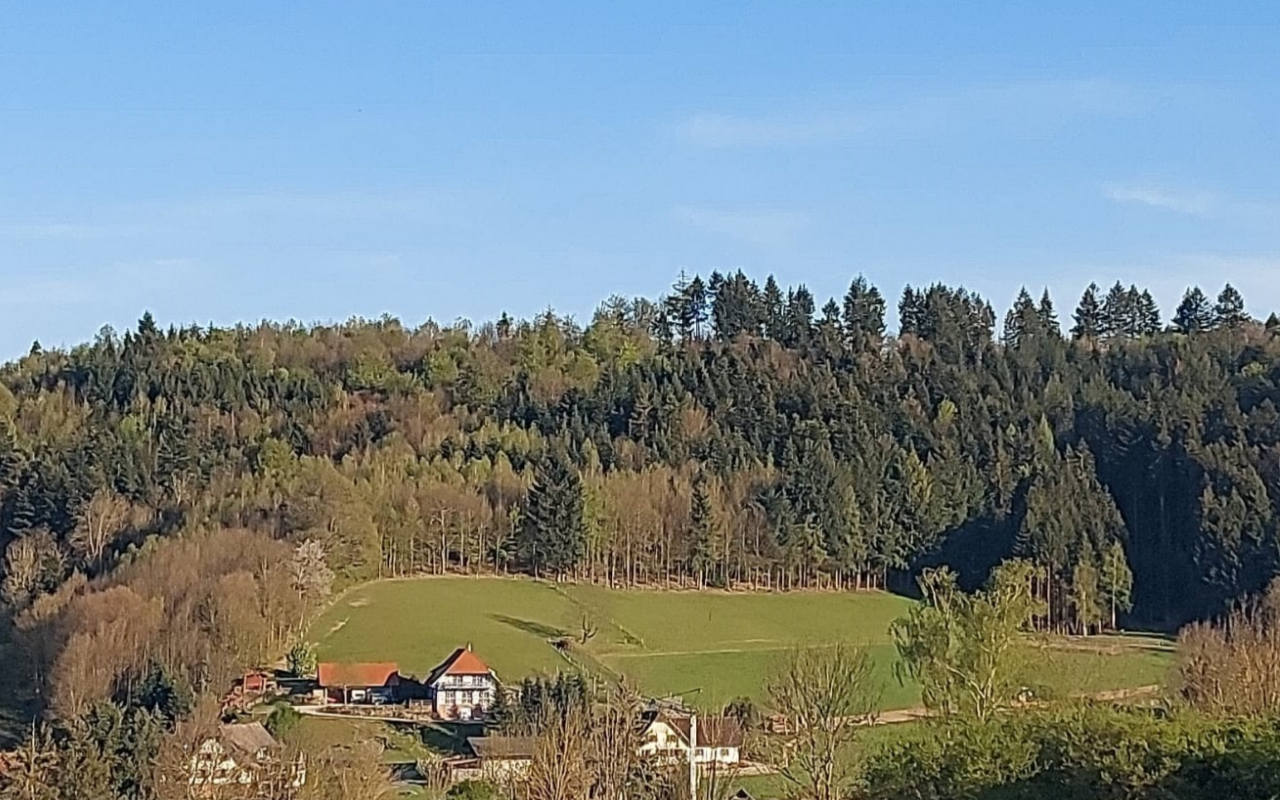
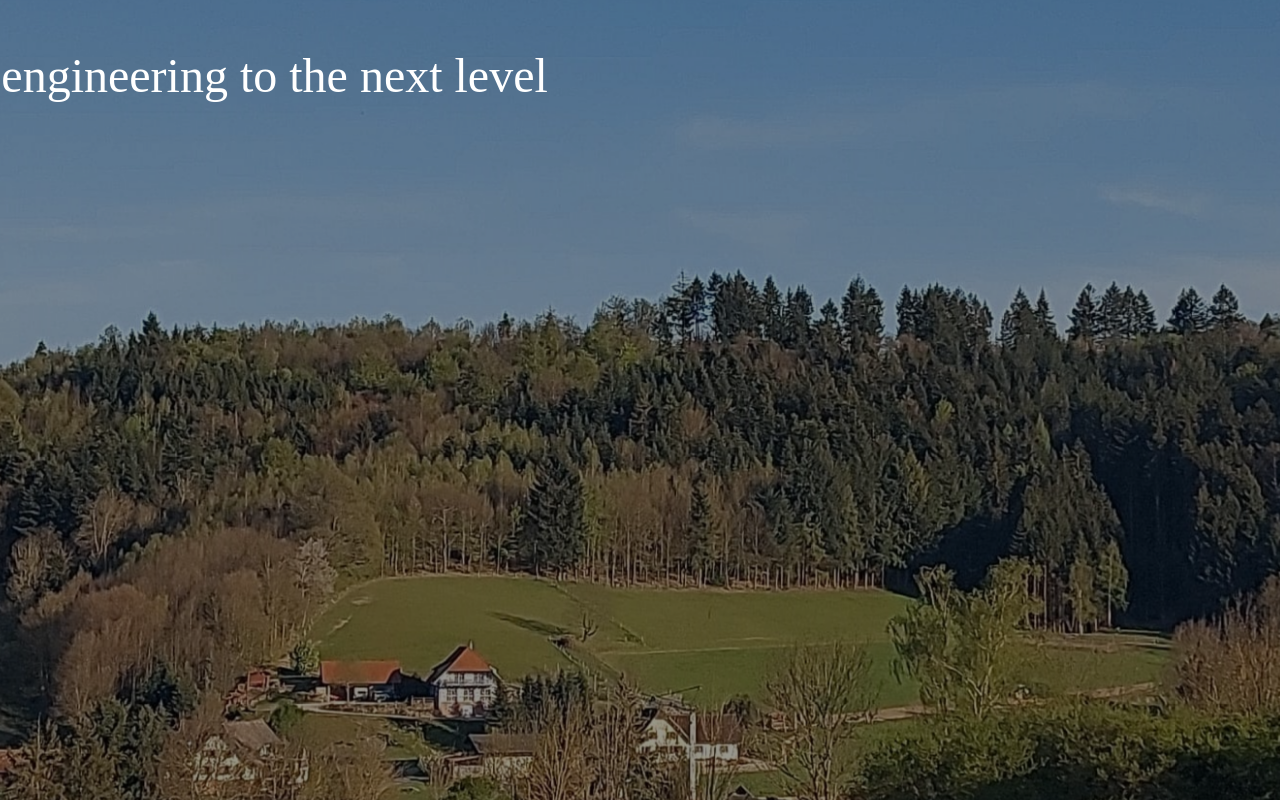
Before and after one commit to ChristianPfaff/myfirstangular, an Angular app: page / in a window 1280 px wide. Built offline with nearby package versions, Linux system fonts and the light colour scheme.

Commit message:
reworked

```diff
--- a/src/app/app.component.html
+++ b/src/app/app.component.html
@@ -1,3 +1,10 @@
 <div class="slideshow-container">
-  <img  class="img-slideshow" src="assets/img/{{images[currentImage]}}" alt="">
+  <img *ngIf ="showImage" class="img-slideshow" src="assets/img/{{images[currentImage]}}" alt="">
 </div>
+
+  <div class="slideshow-container slideshow-overlay">
+    <p>
+      Bring engineering to the next level
+    </p>
+
+  </div>
--- a/src/app/app.component.scss
+++ b/src/app/app.component.scss
@@ -23,3 +23,18 @@
     transform: scale(1.1);
   }
 }
+
+.slideshow-overlay{
+  background-color: rgba(0,0,0,0.4);
+  position: absolute;
+  top:0;
+  right: 0;
+  padding-left: 120px;
+  padding-right: 120px;
+
+  p{
+    color: white;
+    font-size: 48px;
+  }
+
+}
--- a/src/app/app.component.ts
+++ b/src/app/app.component.ts
@@ -8,16 +8,21 @@ import { Component, OnInit } from '@angular/core';
 export class AppComponent implements OnInit {
   images = ['Berghaupten.jpg', 'Gengenbach.jpg', 'Spargel.jpg'];
   currentImage = 0;
+  showImage = true;
 
   ngOnInit() {
     this.updateImage();
   }
 
   updateImage() {
-    setInterval(()=>{
+    setInterval(() => {
       this.currentImage++;
       this.currentImage = this.currentImage % this.images.length;
+      this.showImage = false;
 
-    },8000);
+      setTimeout(() => {
+        this.showImage = true;
+      }, 10);
+    }, 8000);
   }
 }
```
